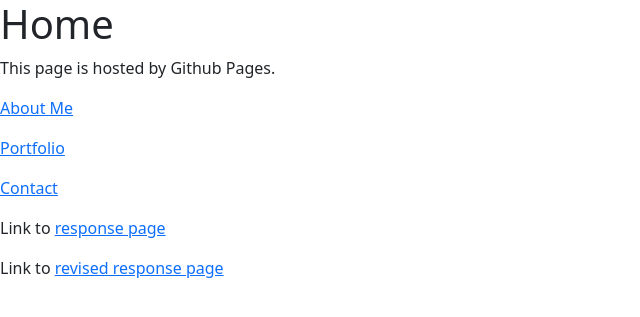
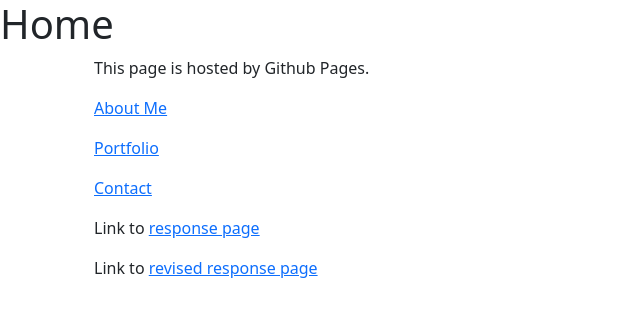
Before and after one commit to leojamesstrong/leojamesstrong.github.io, a Jekyll site: the page built from index.html, in a window 1280 px wide. Shown: the top 317 px of the page, without its empty margins (0-640 px from the left). Built offline with Jekyll 4.4.1, drawn with Linux system fonts in a browser that asks for light colours; the repository's description, which GitHub fills in, is left out.

Commit message:
Update default.html

```diff
--- a/_layouts/default.html
+++ b/_layouts/default.html
@@ -21,7 +21,15 @@
     </header>
 
     <main id="content" class="main-content" role="main">
-      {{ content }}
+      <div class="container px-4">
+        <div class="row gx-5">
+          <div class="col">
+            <div>{{ content }}</div>
+          </div>
+        </div>
+      </div>
+
+
       <footer class="site-footer">
       </footer>
     </main>
```
